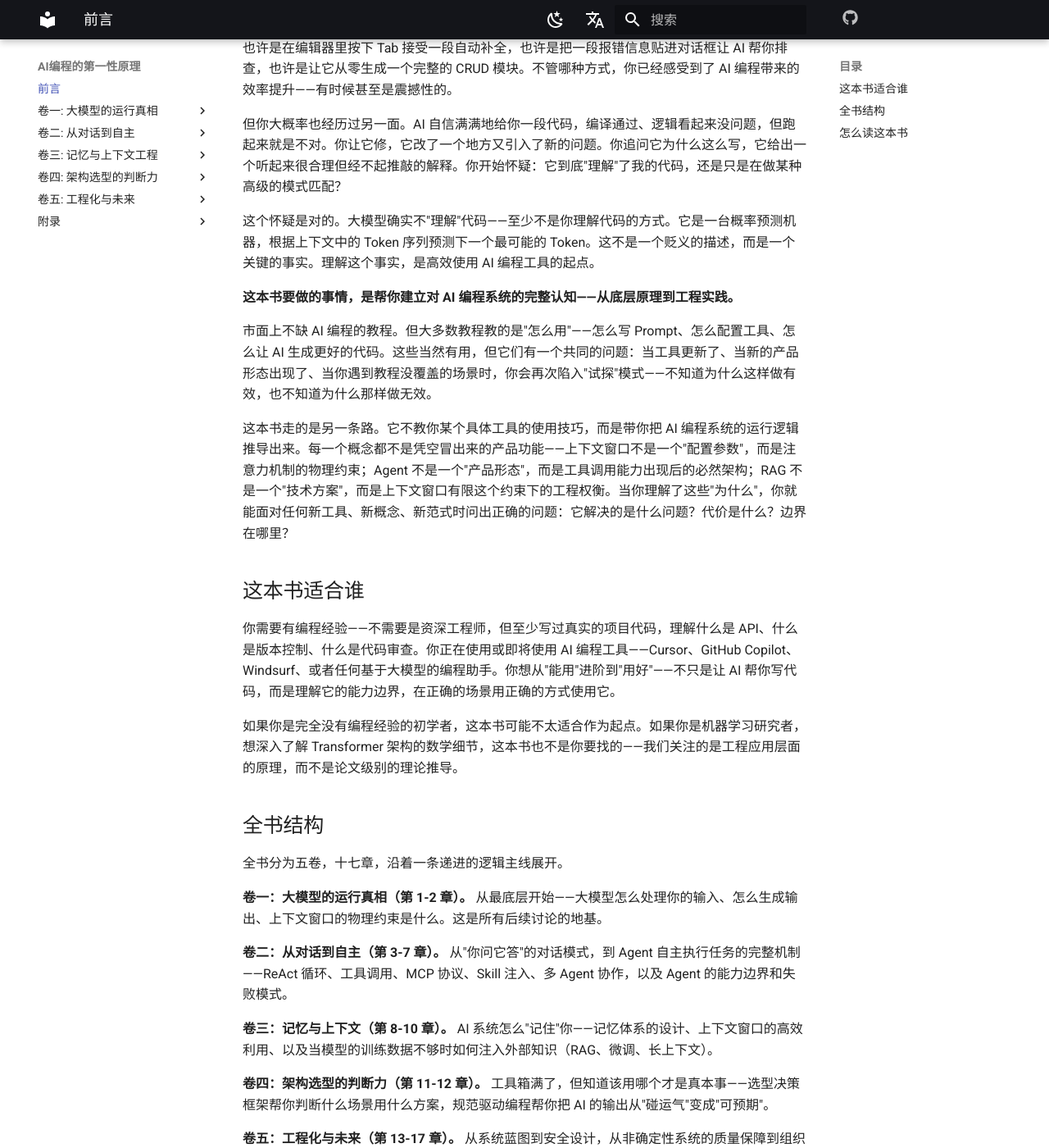
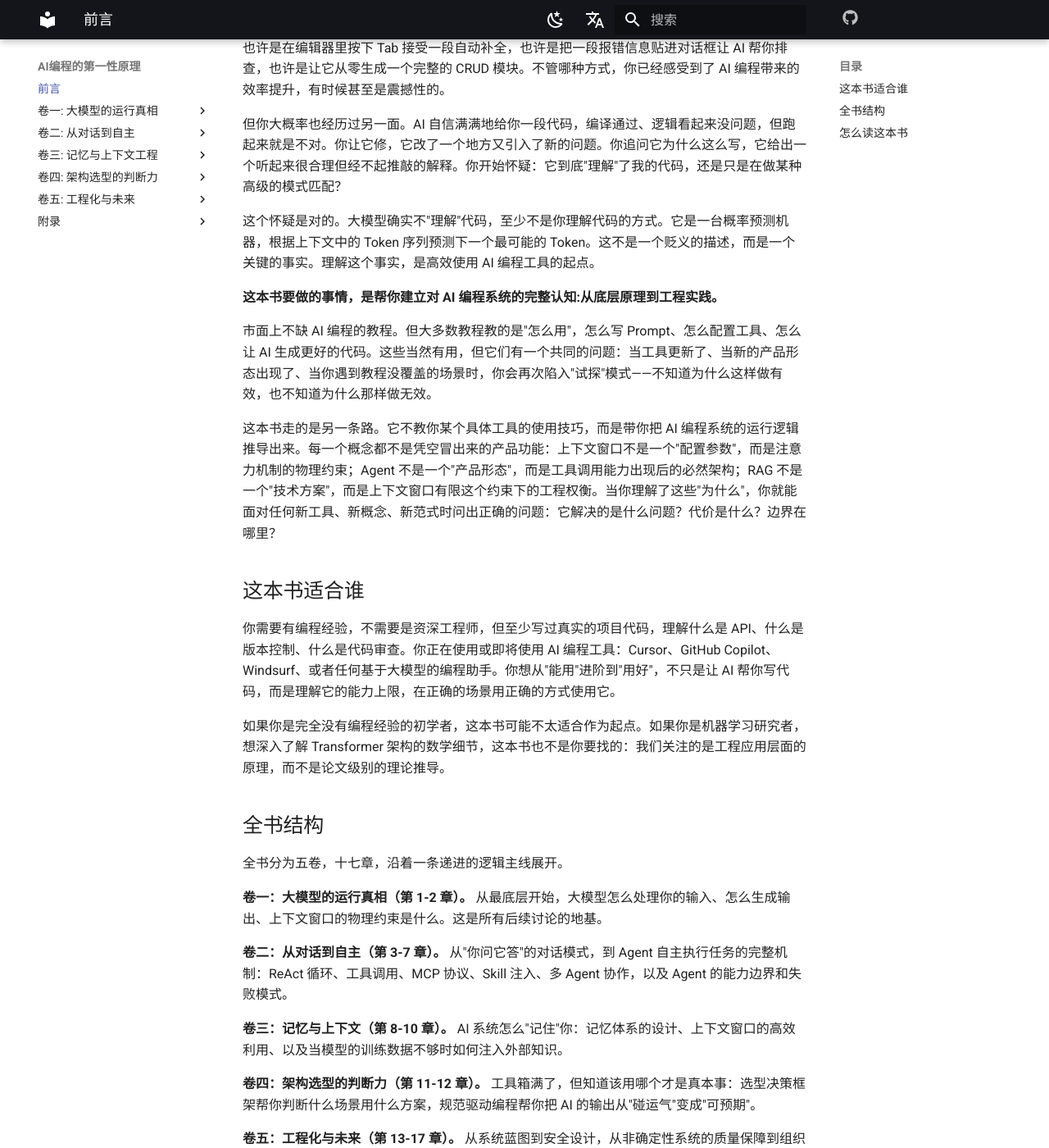
Before and after one commit to caozhiyi/ai-programming-book, an MkDocs documentation site: the page built from docs/index.md, in a window 1280 px wide and 1400 px high, scrolled down 898 px. Shown: the whole window at 82% size. Built offline with MkDocs 1.6.1 and Material for MkDocs 9.7.7, drawn with Linux system fonts in a browser that asks for light colours; comment, search, counter and statistics services are not loaded; some of the changed text lies outside the part shown.

Commit message:
update index.md

```diff
--- a/docs/index.md
+++ b/docs/index.md
@@ -6,35 +6,35 @@
 
 你大概率已经在用 AI 写代码了。
 
-也许是在编辑器里按下 Tab 接受一段自动补全，也许是把一段报错信息贴进对话框让 AI 帮你排查，也许是让它从零生成一个完整的 CRUD 模块。不管哪种方式，你已经感受到了 AI 编程带来的效率提升——有时候甚至是震撼性的。
+也许是在编辑器里按下 Tab 接受一段自动补全，也许是把一段报错信息贴进对话框让 AI 帮你排查，也许是让它从零生成一个完整的 CRUD 模块。不管哪种方式，你已经感受到了 AI 编程带来的效率提升，有时候甚至是震撼性的。
 
 但你大概率也经历过另一面。AI 自信满满地给你一段代码，编译通过、逻辑看起来没问题，但跑起来就是不对。你让它修，它改了一个地方又引入了新的问题。你追问它为什么这么写，它给出一个听起来很合理但经不起推敲的解释。你开始怀疑：它到底"理解"了我的代码，还是只是在做某种高级的模式匹配？
 
-这个怀疑是对的。大模型确实不"理解"代码——至少不是你理解代码的方式。它是一台概率预测机器，根据上下文中的 Token 序列预测下一个最可能的 Token。这不是一个贬义的描述，而是一个关键的事实。理解这个事实，是高效使用 AI 编程工具的起点。
+这个怀疑是对的。大模型确实不"理解"代码，至少不是你理解代码的方式。它是一台概率预测机器，根据上下文中的 Token 序列预测下一个最可能的 Token。这不是一个贬义的描述，而是一个关键的事实。理解这个事实，是高效使用 AI 编程工具的起点。
 
-**这本书要做的事情，是帮你建立对 AI 编程系统的完整认知——从底层原理到工程实践。**
+**这本书要做的事情，是帮你建立对 AI 编程系统的完整认知:从底层原理到工程实践。**
 
-市面上不缺 AI 编程的教程。但大多数教程教的是"怎么用"——怎么写 Prompt、怎么配置工具、怎么让 AI 生成更好的代码。这些当然有用，但它们有一个共同的问题：当工具更新了、当新的产品形态出现了、当你遇到教程没覆盖的场景时，你会再次陷入"试探"模式——不知道为什么这样做有效，也不知道为什么那样做无效。
+市面上不缺 AI 编程的教程。但大多数教程教的是"怎么用"，怎么写 Prompt、怎么配置工具、怎么让 AI 生成更好的代码。这些当然有用，但它们有一个共同的问题：当工具更新了、当新的产品形态出现了、当你遇到教程没覆盖的场景时，你会再次陷入"试探"模式——不知道为什么这样做有效，也不知道为什么那样做无效。
 
-这本书走的是另一条路。它不教你某个具体工具的使用技巧，而是带你把 AI 编程系统的运行逻辑推导出来。每一个概念都不是凭空冒出来的产品功能——上下文窗口不是一个"配置参数"，而是注意力机制的物理约束；Agent 不是一个"产品形态"，而是工具调用能力出现后的必然架构；RAG 不是一个"技术方案"，而是上下文窗口有限这个约束下的工程权衡。当你理解了这些"为什么"，你就能面对任何新工具、新概念、新范式时问出正确的问题：它解决的是什么问题？代价是什么？边界在哪里？
+这本书走的是另一条路。它不教你某个具体工具的使用技巧，而是带你把 AI 编程系统的运行逻辑推导出来。每一个概念都不是凭空冒出来的产品功能：上下文窗口不是一个"配置参数"，而是注意力机制的物理约束；Agent 不是一个"产品形态"，而是工具调用能力出现后的必然架构；RAG 不是一个"技术方案"，而是上下文窗口有限这个约束下的工程权衡。当你理解了这些"为什么"，你就能面对任何新工具、新概念、新范式时问出正确的问题：它解决的是什么问题？代价是什么？边界在哪里？
 
 ## 这本书适合谁
 
-你需要有编程经验——不需要是资深工程师，但至少写过真实的项目代码，理解什么是 API、什么是版本控制、什么是代码审查。你正在使用或即将使用 AI 编程工具——Cursor、GitHub Copilot、Windsurf、或者任何基于大模型的编程助手。你想从"能用"进阶到"用好"——不只是让 AI 帮你写代码，而是理解它的能力边界，在正确的场景用正确的方式使用它。
+你需要有编程经验，不需要是资深工程师，但至少写过真实的项目代码，理解什么是 API、什么是版本控制、什么是代码审查。你正在使用或即将使用 AI 编程工具：Cursor、GitHub Copilot、Windsurf、或者任何基于大模型的编程助手。你想从"能用"进阶到"用好"，不只是让 AI 帮你写代码，而是理解它的能力上限，在正确的场景用正确的方式使用它。
 
-如果你是完全没有编程经验的初学者，这本书可能不太适合作为起点。如果你是机器学习研究者，想深入了解 Transformer 架构的数学细节，这本书也不是你要找的——我们关注的是工程应用层面的原理，而不是论文级别的理论推导。
+如果你是完全没有编程经验的初学者，这本书可能不太适合作为起点。如果你是机器学习研究者，想深入了解 Transformer 架构的数学细节，这本书也不是你要找的：我们关注的是工程应用层面的原理，而不是论文级别的理论推导。
 
 ## 全书结构
 
 全书分为五卷，十七章，沿着一条递进的逻辑主线展开。
 
-**卷一：大模型的运行真相（第 1-2 章）。** 从最底层开始——大模型怎么处理你的输入、怎么生成输出、上下文窗口的物理约束是什么。这是所有后续讨论的地基。
+**卷一：大模型的运行真相（第 1-2 章）。** 从最底层开始，大模型怎么处理你的输入、怎么生成输出、上下文窗口的物理约束是什么。这是所有后续讨论的地基。
 
-**卷二：从对话到自主（第 3-7 章）。** 从"你问它答"的对话模式，到 Agent 自主执行任务的完整机制——ReAct 循环、工具调用、MCP 协议、Skill 注入、多 Agent 协作，以及 Agent 的能力边界和失败模式。
+**卷二：从对话到自主（第 3-7 章）。** 从"你问它答"的对话模式，到 Agent 自主执行任务的完整机制：ReAct 循环、工具调用、MCP 协议、Skill 注入、多 Agent 协作，以及 Agent 的能力边界和失败模式。
 
-**卷三：记忆与上下文（第 8-10 章）。** AI 系统怎么"记住"你——记忆体系的设计、上下文窗口的高效利用、以及当模型的训练数据不够时如何注入外部知识（RAG、微调、长上下文）。
+**卷三：记忆与上下文（第 8-10 章）。** AI 系统怎么"记住"你：记忆体系的设计、上下文窗口的高效利用、以及当模型的训练数据不够时如何注入外部知识。
 
-**卷四：架构选型的判断力（第 11-12 章）。** 工具箱满了，但知道该用哪个才是真本事——选型决策框架帮你判断什么场景用什么方案，规范驱动编程帮你把 AI 的输出从"碰运气"变成"可预期"。
+**卷四：架构选型的判断力（第 11-12 章）。** 工具箱满了，但知道该用哪个才是真本事：选型决策框架帮你判断什么场景用什么方案，规范驱动编程帮你把 AI 的输出从"碰运气"变成"可预期"。
 
 **卷五：工程化与未来（第 13-17 章）。** 从系统蓝图到安全设计，从非确定性系统的质量保障到组织治理，最终到 AI 编程的能力边界和演进方向。
 
```
Also changed, not shown: other parts of docs/index.md (+2 -2 lines).
